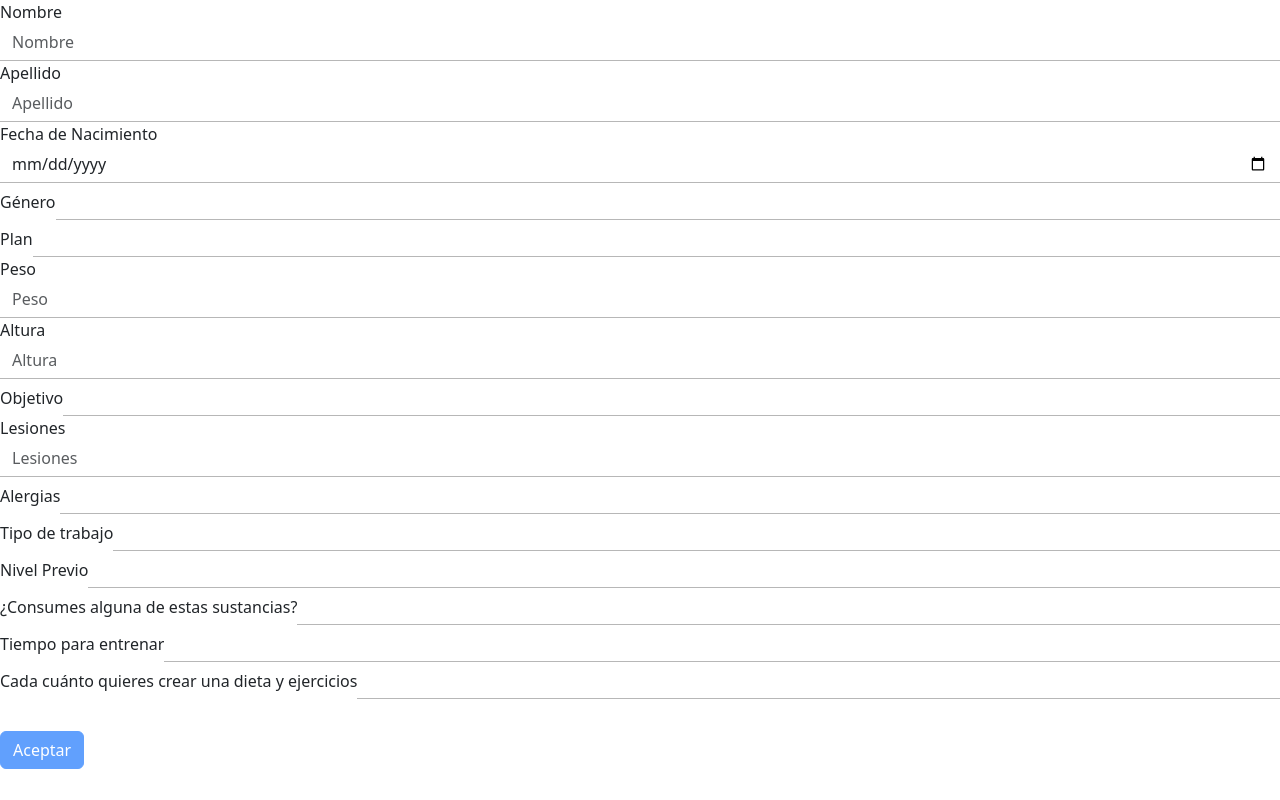
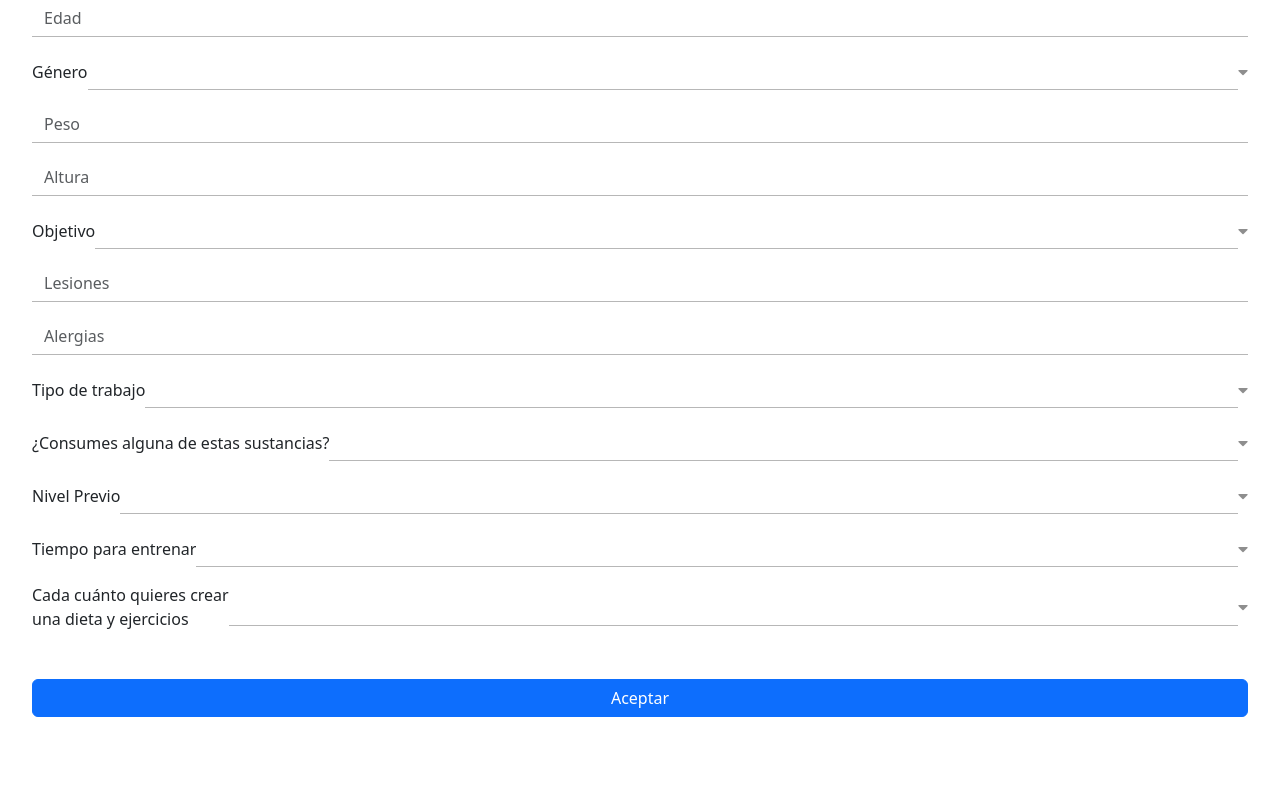
Before and after one commit to jimmysm1995/DietAI_proyect, an Angular app in the folder DietAI-frontend/: page /form in a window 1280 px wide. Built offline with nearby package versions, Linux system fonts and the light colour scheme.

Commit message:
modal-profile working, client-form restored,

```diff
--- a/DietAI-frontend/src/app/components/client-form/client-form.component.html
+++ b/DietAI-frontend/src/app/components/client-form/client-form.component.html
@@ -1,126 +1,133 @@
-<form #clientForm="ngForm" (ngSubmit)="registrarCliente(clientForm.value)">
+<form action="" method="post" class="form">
+    <div class="form-group">
+        <!--
+        <label for="edad">Edad</label> -->
+        <input
+            name="edad"
+            type="text"
+            class="form-control"
+            id="edad"
+            placeholder="Edad"
+            ngModel
+            required
+        />
+    </div>
 
-    <div class="form-group">
-        <label for="name">Nombre</label>
-        <input type="text" class="form-control" id="name" placeholder="Nombre" name="name" ngModel required>
+    <div class="form-group select-group">
+        <label for="genero">Género</label>
+        <select name="tipoDeTrabajo" id="" class="form-control">
+            <option value=""></option>
+            <option value="1">Masculino</option>
+            <option value="2">Femenino</option>
+            <option value="3">Prefiero no decirlo</option>
+        </select>
+        <i class="fas fa-caret-down flecha"></i>
     </div>
 
     <div class="form-group">
-        <label for="lastName">Apellido</label>
-        <input type="text" class="form-control" id="lastName" placeholder="Apellido" name="lastName" ngModel required>
+        <input
+            name="peso"
+            type="text"
+            class="form-control"
+            id="peso"
+            name="peso"
+            placeholder="Peso"
+            ngModel
+            required
+        />
     </div>
 
     <div class="form-group">
-        <label for="birthDate">Fecha de Nacimiento</label>
-        <input type="date" class="form-control" id="birthDate" placeholder="Fecha de Nacimiento" name="birthDate"
-            ngModel required>
+        <!-- <label for="altura">Altura</label> -->
+        <input
+            name="altura"
+            type="text"
+            class="form-control"
+            id="altura"
+            name="altura"
+            placeholder="Altura"
+            ngModel
+            required
+        />
+    </div>
+
+    <div class="form-group select-group" >
+        <label for="objetivo">Objetivo</label>
+        <select name="tipoDeTrabajo" id="" class="form-control">
+            <option value=""></option>
+            <option value="1">Perder peso</option>
+            <option value="2">Aumentar peso</option>
+            <option value="3">Tonificar</option>
+            <option value="3">Mantener</option>
+        </select>
+        <i class="fas fa-caret-down flecha"></i>
+    </div>
+
+    <div class="form-group">
+        <!-- <label for="lesiones">Lesiones</label> -->
+        <input
+            name="lesiones"
+            type="text"
+            class="form-control"
+            id="lesiones"
+            name="lesiones"
+            placeholder="Lesiones"
+            ngModel
+            required
+        />
+    </div>
+
+    <div class="form-group">
+        <!-- <label for="alergias">Alergias</label> -->
+        <input
+            name="alergias"
+            type="text"
+            class="form-control"
+            id="alergias"
+            name="alergias"
+            placeholder="Alergias"
+            ngModel
+            required
+        />
     </div>
 
     <div class="form-group select-group">
-        <label for="gender">Género</label>
-        <select class="form-control" id="gender" name="gender" ngModel required>
+        <label for="tipoDeTrabajo">Tipo de trabajo</label>
+        <select name="tipoDeTrabajo" id="" class="form-control">
             <option value=""></option>
-            <option value="MALE">Masculino</option>
-            <option value="FEMALE">Femenino</option>
+            <option value="1">Sedentario</option>
+            <option value="2">Activo</option>
+            <option value="3">Muy Activo</option>
         </select>
+        <i class="fas fa-caret-down flecha"></i>
     </div>
 
     <div class="form-group select-group">
-        <label for="plan">Plan</label>
-        <select class="form-control" id="plan" name="plan" ngModel required>
+        <label for="consumo">¿Consumes alguna de estas sustancias? </label>
+        <select name="consumo" id="" class="form-control">
             <option value=""></option>
-            <option value="BASICO">Basico</option>
-            <option value="PREMIUM">Premium</option>
+            <option value="1">Alcohol</option>
+            <option value="2">Tabaco</option>
+            <option value="3">Las dos</option>
+            <option value="3">Ninguno</option>
         </select>
-    </div>
-
-    <div class="form-group">
-        <label for="weight">Peso</label>
-        <input type="number" class="form-control" id="weight" placeholder="Peso" name="weight" ngModel required>
-    </div>
-
-    <div class="form-group">
-        <label for="height">Altura</label>
-        <input type="number" class="form-control" id="height" placeholder="Altura" name="height" ngModel required>
+        <i class="fas fa-caret-down flecha"></i>
     </div>
 
     <div class="form-group select-group">
-        <label for="goal">Objetivo</label>
-        <select class="form-control" id="goal" name="goal" ngModel required>
+        <label for="nivelPrevio">Nivel Previo</label>
+        <select name="nivelPrevio" class="form-control">
             <option value=""></option>
-            <option value="BUILD_MUSCLE_MASS">Desarrollar masa muscular</option>
-            <option value="INCREASE_STRENGTH_ENDURANCE">Incrementar resistencia y fuerza</option>
-            <option value="IMPROVE_CARDIOVASCULAR_FITNESS">Mejorar la condición cardiovascular</option>
-            <option value="LOSE_WEIGHT_REDUCE_BODY_FAT">Perder peso / Reducir grasa corporal</option>
-            <option value="ENHANCE_FLEXIBILITY_MOBILITY">Mejorar la flexibilidad / Movilidad</option>
-            <option value="IMPROVE_OVERALL_HEALTH_WELLBEING">Mejorar la salud / Bienestar general</option>
-            <option value="TRAIN_FOR_SPECIFIC_SPORT_EVENT">Entrenar para un evento deportivo específico</option>
-            <option value="REHABILITATE_FROM_INJURY_MEDICAL_CONDITION">Rehabilitarse de una lesión / Condición médica
-            </option>
-            <option value="BOOST_ENERGY_LEVELS_REDUCE_STRESS">Aumentar los niveles de energía / Reducir el estrés
-            </option>
-            <option value="ACHIEVE_SPECIFIC_AESTHETIC_PHYSIQUE_GOAL">Lograr un objetivo estético / físico específico
-            </option>
+            <option value="1">No he entrenado nunca</option>
+            <option value="2">Entreno a veces</option>
+            <option value="3">Entreno a diario</option>
         </select>
-    </div>
-
-
-    <div class="form-group">
-        <label for="injuries">Lesiones</label>
-        <input type="text" class="form-control" id="injuries" placeholder="Lesiones" name="injuries" ngModel required>
+        <i class="fas fa-caret-down flecha"></i>
     </div>
 
     <div class="form-group select-group">
-        <label for="allergy">Alergias</label>
-        <select class="form-control" id="allergy" name="allergy" ngModel required>
-            <option value=""></option>
-            <option value="PEANUTS">Peanuts</option>
-            <option value="DAIRY">Dairy</option>
-            <option value="GLUTEN">Gluten</option>
-            <option value="SHELLFISH">Shellfish</option>
-            <option value="SOY">Soy</option>
-            <option value="EGG">Egg</option>
-            <option value="FISH">Fish</option>
-            <option value="TREE_NUTS">Tree Nuts</option>
-            <option value="WHEAT">Wheat</option>
-            <option value="SESAME">Sesame</option>
-        </select>
-    </div>
-
-    <div class="form-group select-group">
-        <label for="jobType">Tipo de trabajo</label>
-        <select class="form-control" id="jobType" name="jobType" ngModel required>
-            <option value=""></option>
-            <option value="SEDENTARY">Sedentario</option>
-            <option value="ACTIVE">Activo</option>
-            <option value="VERYACTIVE">Muy Activo</option>
-        </select>
-    </div>
-
-    <div class="form-group select-group">
-        <label for="previousLevel">Nivel Previo</label>
-        <select class="form-control" id="previousLevel" name="previousLevel" ngModel required>
-            <option value=""></option>
-            <option value="NUNCA_ENTRENADO">No he entrenado nunca</option>
-            <option value="A_VECES">Entreno a veces</option>
-            <option value="A_DIARIO">Entreno a diario</option>
-        </select>
-    </div>
-
-    <div class="form-group select-group">
-        <label for="consumedSubstances">¿Consumes alguna de estas sustancias?</label>
-        <select class="form-control" id="consumedSubstances" name="consumedSubstances" ngModel required>
-            <option value=""></option>
-            <option value="ALCOHOL">Alcohol</option>
-            <option value="TABACO">Tabaco</option>
-            <option value="BOTH">Ambas</option>
-            <option value="NONE">Ninguna</option>
-        </select>
-    </div>
-
-    <div class="form-group select-group">
-        <label for="trainingTime">Tiempo para entrenar</label>
-        <select class="form-control" id="trainingTime" name="trainingTime" ngModel required>
+        <label for="tiempoParaEntrenar">Tiempo para entrenar</label>
+        <select name="tiempoParaEntrenar" id="" class="form-control">
             <option value=""></option>
             <option value="1">1 día a la semana</option>
             <option value="2">2 días a la semana</option>
@@ -129,18 +136,26 @@
             <option value="5">5 días a la semana</option>
             <option value="6">Todos los días de la semana</option>
         </select>
+        <i class="fas fa-caret-down flecha"></i>
     </div>
 
     <div class="form-group select-group">
-        <label for="dietAndExerciseFrequency">Cada cuánto quieres crear una dieta y ejercicios</label>
-        <select class="form-control" id="dietAndExerciseFrequency" name="dietAndExerciseFrequency" ngModel required>
+        <label for="crearTabla"
+            >Cada cuánto quieres crear <br> una dieta y ejercicios</label
+        >
+        <select name="crearTabla" id="" class="form-control">
             <option value=""></option>
-            <option value="Todos los meses">Todos los meses</option>
-            <option value="Cada dos semanas">Cada dos semanas</option>
+            <option value="1">Todos los meses</option>
+            <option value="2">Cada dos semanas</option>
         </select>
+        <i class="fas fa-caret-down flecha"></i>
     </div>
 
-    <button type="submit" [disabled]="clientForm.invalid" class="btn btn-primary btnAceptar">
+    <button
+        type="submit"
+        (click)="aceptar()"
+        class="btn btn-primary btnAceptar"
+    >
         Aceptar
     </button>
 </form>
--- a/DietAI-frontend/src/app/components/client-form/client-form.component.ts
+++ b/DietAI-frontend/src/app/components/client-form/client-form.component.ts
@@ -17,7 +17,9 @@ export class ClientFormComponent {
     idUser: string = '';
     @Output() aceptarFormulario = new EventEmitter();
 
-    constructor(private ClientService: ClientService,private userStore: UserStore, private router: Router) {}
+    constructor(private ClientService: ClientService,
+      private userStore: UserStore,
+      private router: Router) {}
 
     aceptar(){
         this.aceptarFormulario.emit();
--- a/DietAI-frontend/src/app/components/header-home/header-home.component.html
+++ b/DietAI-frontend/src/app/components/header-home/header-home.component.html
@@ -4,11 +4,13 @@
     </div>
     <nav>
         <ul>
-            <li><a href="#" (click)="openProfileModal()">Profile</a></li>
+            <li><a role="button" data-bs-toggle="modal"
+                data-bs-target="#updateProfileModal">Profile</a></li>
             <li><a href="/logout">Log in</a></li>
             <li><a href="/quienesSomos">Quienes somos</a></li>
             <li><a href="/contacto">Contáctanos</a></li>
             <li><a href="/blog">Blog</a></li>
         </ul>
     </nav>
+
 </header>
--- a/DietAI-frontend/src/app/components/header-home/header-home.component.ts
+++ b/DietAI-frontend/src/app/components/header-home/header-home.component.ts
@@ -9,10 +9,7 @@ export class HeaderHomeComponent {
   constructor(private elementRef: ElementRef) {}
 
   openProfileModal() {
-    console.log('Abriendo modal de perfil...');
-    const modal = this.elementRef.nativeElement.querySelector('#updateProfileModal');
-    modal.classList.add('show');
-    document.body.classList.add('modal-open');
+
   }
 
 
--- a/DietAI-frontend/src/app/services/user.service.ts
+++ b/DietAI-frontend/src/app/services/user.service.ts
@@ -10,7 +10,6 @@ import { LoginResponse } from '../models/loginResponse';
 export class UserService {
 
   private baseUrl: string = environment.apiUrl+'/api/users';
-
 
   getUsers(): Promise<User[]> {
     return axios.get(this.baseUrl).then((response) => response.data);
--- a/DietAI-frontend/src/app/views/update-img/update-img.component.ts
+++ b/DietAI-frontend/src/app/views/update-img/update-img.component.ts
@@ -26,7 +26,6 @@ export class UpdateImgComponent {
             this.userService
                 .updateUser(user)
                 .then((updatedUser: User) => {
-                    console.log('User updated successfully:', user);
                     // Actualiza el usuario en el userStore con los datos actualizados
                     this.userStore.user.img = updatedUser.img;
                 })
```
Also changed, not shown: DietAI-frontend/src/app/components/profile/profile.component.html (+37 -10 lines), DietAI-frontend/src/app/router/auth.guard.ts (+12 -3 lines), DietAI-frontend/src/app/views/update-profile/update-profile.component.html (+6 -6 lines), DietAI-frontend/src/app/views/update-profile/update-profile.component.ts (+18 -1 lines).
